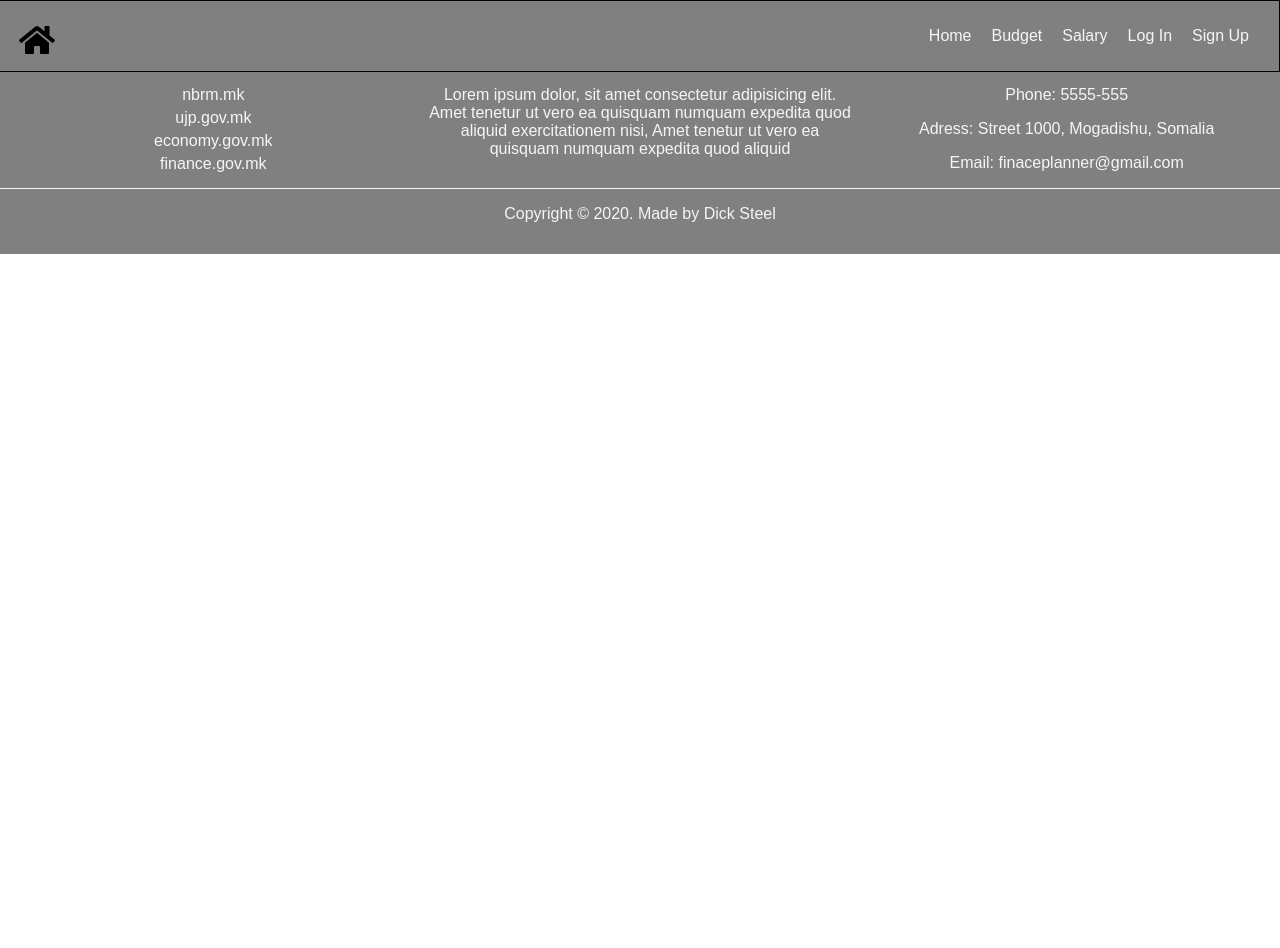
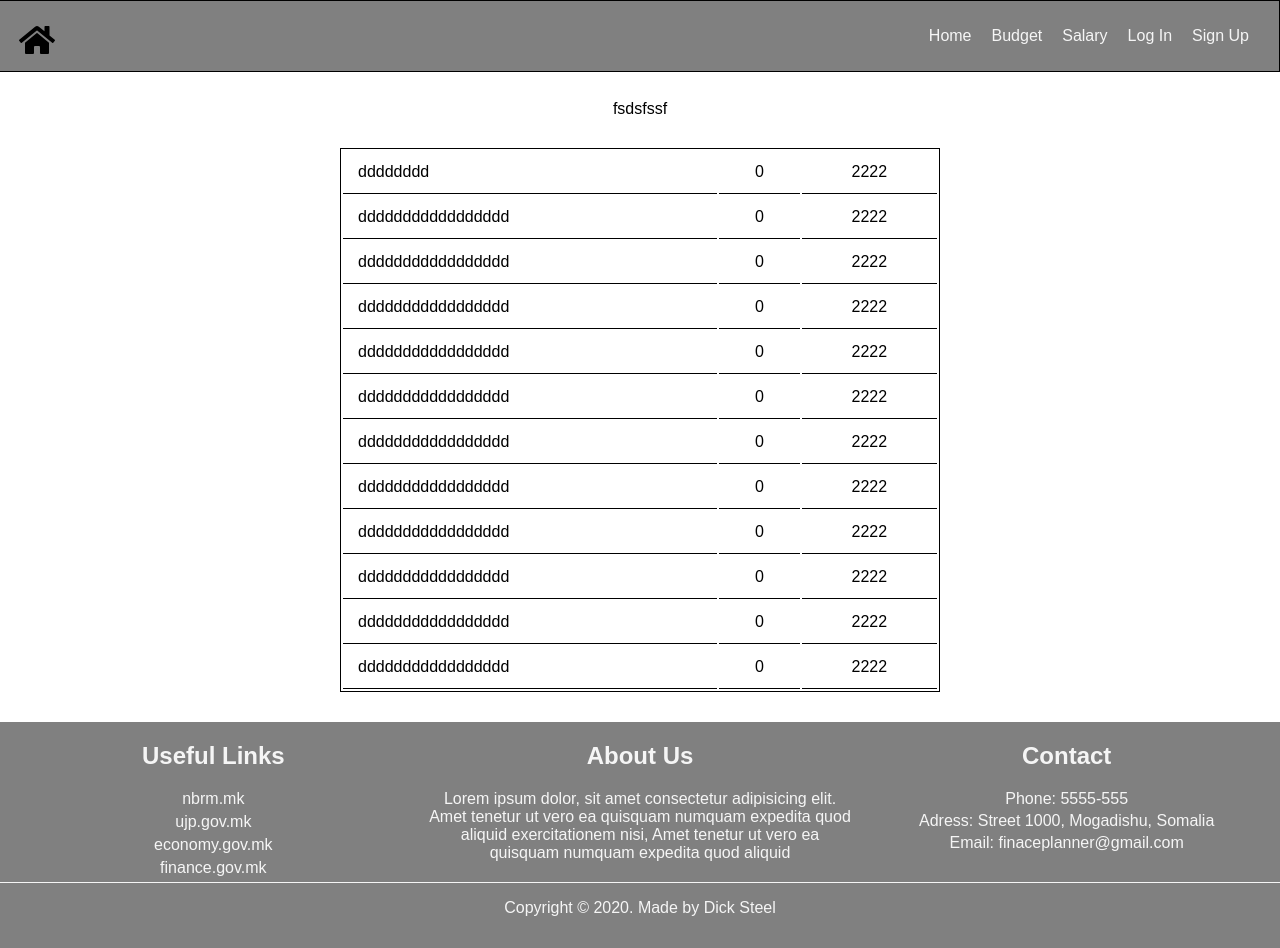
Before and after one commit to dario888/finace-app, a React (Create React App) app in the folder client/: page /salary in a window 1280 px wide. Before the commit the page ends 800 px from the top, so only its background shows below. Built offline with nearby package versions, Linux system fonts and the light colour scheme.

Commit message:
Budgeg 2, TBL

```diff
--- a/client/src/App.css
+++ b/client/src/App.css
@@ -230,14 +230,32 @@ label {
   height: 30px;
   padding: 10px 20px;
   margin-bottom: 1rem;
-  display: flex;
-  justify-content: space-between;
+  display: grid;
+  grid-template-columns: repeat(4, 1fr);
   border: 1px solid black;
   background: cadetblue;
+
+}
+/* .info .divButtons {
+  width:100px;
+}*/
+
+.item p {
+  margin: 4px 0 0 0;
+
+
 }
 
-.editBtn{
+.editBtn, .deleteBtn{
   height: 25px;
+  background: transparent;
+  border: none;
+  cursor: pointer;
+  color: green;
+}
+
+.deleteBtn{
+  color: red;
 }
 
 /* ====================================================*/
@@ -283,7 +301,41 @@ label {
   color: #f5f5f5;
   background: blue;
 }
+/* ----------------------------------------Salary--------------------------------------------------- */
+.containerSalary{
+  height: 100%;
+  padding-top: 100px;
+  display: flex;
+  flex-direction: column;
+  justify-content: center;
+  align-items: center;
 
+}
+
+.inputSlalary{
+  margin-bottom: 30px;
+}
+.tblSalary{
+  border: 1px solid;
+  width: 600px;
+
+  margin-bottom: 30px;
+  text-align: center;
+}
+
+.tblSalary td {
+  border-bottom: 1px solid;
+  padding: 12px 15px;
+
+
+}
+
+
+
+
+
+/* ----------------------------------------FOOTER--------------------------------------------------- */
+/* ----------------------------------------FOOTER--------------------------------------------------- */
 /* ----------------------------------------FOOTER--------------------------------------------------- */
 .footer {
   background: gray;
@@ -405,3 +457,8 @@ label {
     transform: translateY(0);
   }
 }
+/* Overrding Utilis */
+.height100 {
+  height: 100%;
+  margin-bottom: 35px;
+}
--- a/client/src/components/budget-salary/Budget.tsx
+++ b/client/src/components/budget-salary/Budget.tsx
@@ -19,6 +19,8 @@ const Budget = () => {
     const [expensesName, setExpensesName] = useState('')
     const [amount, setAmount] = useState('')
     const [sum, setSum] = useState(0)
+    const [edit, setEdit] = useState(false)
+    const [id, setId] = useState('')
 
     useEffect(() => {
         setSum(expenses.reduce((acc, cv) => acc + parseInt(cv.amount), 0))
@@ -27,7 +29,7 @@ const Budget = () => {
     }, [expenses])
 
     // console.log(expenses )
-    // console.log(sum )
+    // console.log(id )
 
 
     const setBudgetHendler = (e: ChangeEvent<HTMLInputElement>) => setBudget(e.target.value)
@@ -44,36 +46,57 @@ const Budget = () => {
 
     const submitExpenses = (e: FormEvent<HTMLFormElement>) => {
         e.preventDefault()
+
+        if(edit){
+            let editExpense = expenses.map((expense) => id === expense.id
+            ? {...expense, expensesName, amount} : expense )
+
+            setEdit(false)
+            setExpensesName('')
+            setAmount('')
+
+            return setExpenses(editExpense)
+
+        }
+
         setExpenses([...expenses, {id: v4(), expensesName, amount}])
 
         setExpensesName('')
         setAmount('')
     }
 
-    const deleteHendler = (ID: string) => {
-        let expencesFilter = expenses.filter(expence => expence.id !== ID)
+    const deleteHendler = (Id: string) => {
+        let expencesFilter = expenses.filter(expence => expence.id !== Id)
         setExpenses( expencesFilter );
 
     }
 
-    const editHendler = (ID: string) => {
-        let expense = expenses.find(item => item.id === ID);
+    const editHendler = (Id: string) => {
+        let expense = expenses.find(item => item.id === Id);
         let {expensesName, amount} = expense as ExpenseOBJ;
         setExpensesName(expensesName);
         setAmount(amount);
-        // setEdit(true);
-        // setId(ID);
+        setEdit(true);
+        setId(Id);
+    }
+
+    const editCancle = () => {
+        setEdit(false);
+        setExpensesName('')
+        setAmount('')
+
     }
 
     const clearItems = () => setExpenses([]);
 
 
 
+    let height100 = expenses.length >= 3 && 'height100'
 
 
     return (
 
-        <div className="budgetContainer">
+        <div className={`budgetContainer ${height100}`}>
             <div className="leftSide">
                 <form className="budgetForm" onSubmit={submitBudget}>
                     <h3>Budget</h3>
@@ -89,15 +112,18 @@ const Budget = () => {
                     <h3>Expenses</h3>
                     <div className="formGroup">
                         <input type="text" value={expensesName} onChange={setExpensesHendler}
-                        className="inputForms" id="expInp" required/>
+                        className="inputForms" id="expInp" maxLength={13} required/>
                     </div>
                     <h3>Amount</h3>
                     <div className="formGroup">
                         <input type="number" value={amount} onChange={setAmountHendler}
                         className="inputForms" id="amtInp" required/>
                     </div>
+                    <button type="button" onClick={editCancle} className="btnForm " id="expenseSubmit">
+                        Cancel
+                    </button>
                     <button type="submit"  className="btnForm " id="expenseSubmit">
-                        Add Expenses
+                    Add Expenses
                     </button>
                 </form>
             </div>
--- a/client/src/components/budget-salary/BudgetListItem.tsx
+++ b/client/src/components/budget-salary/BudgetListItem.tsx
@@ -6,8 +6,8 @@ import {ExpenseOBJ} from './Budget'
 type Budget = {
     key: string,
     expenseO: ExpenseOBJ,
-    deleteHendler: (ID: string) => void,
-    editHendler: (ID: string) => void,
+    deleteHendler: (Id: string) => void,
+    editHendler: (Id: string) => void,
 
 }
 
@@ -15,18 +15,15 @@ const BudgetListItem:FC<Budget>= ({expenseO, deleteHendler, editHendler}) => {
     const {expensesName, amount, id} = expenseO
     return (
         <li className="item">
-        <div className="info">
-            <span className="expense">{expensesName}</span>
-            <span className="amount">{amount}</span>
-        </div>
-        <div>
-            {/* <button className="editBtn" aria-label="edit buton" onClick={()=>editHendler(id)}>
-            </button> */}
-            <span><i className="fas fa-home"></i></span>
-            {/* <button className="deleteBtn" aria-label="delete buton" onClick={()=>deleteHendler(id)}>
+            <p className="expenseSpan">{expensesName}</p>
+            <p className="amountSpan">{amount}</p>
 
-            </button> */}
-        </div>
+            <button className="editBtn"  onClick={()=>editHendler(id)}>
+                <span><i className="far fa-edit"></i></span>
+            </button>
+            <button className="deleteBtn"  onClick={()=>deleteHendler(id)}>
+            <span><i className="fas fa-trash-alt"></i></span>
+            </button>
         </li>
     )
 }
--- a/client/src/components/budget-salary/Salary.tsx
+++ b/client/src/components/budget-salary/Salary.tsx
@@ -2,8 +2,74 @@ import React from 'react'
 
 const Salary = () => {
     return (
-        <div>
-            555555
+        <div className="containerSalary">
+            <div className="inputSlalary">
+                fsdsfssf
+            </div>
+            <table className="tblSalary">
+                <tbody>
+                <tr>
+                    <td align="left">dddddddd</td>
+                    <td>0</td>
+                    <td>2222</td>
+                </tr>
+                <tr>
+                    <td align="left">ddddddddddddddddd</td>
+                    <td>0</td>
+                    <td>2222</td>
+                </tr>
+                <tr>
+                    <td align="left">ddddddddddddddddd</td>
+                    <td>0</td>
+                    <td>2222</td>
+                </tr>
+                <tr>
+                    <td align="left">ddddddddddddddddd</td>
+                    <td>0</td>
+                    <td>2222</td>
+                </tr>
+                <tr>
+                    <td align="left">ddddddddddddddddd</td>
+                    <td>0</td>
+                    <td>2222</td>
+                </tr>
+                <tr>
+                    <td align="left">ddddddddddddddddd</td>
+                    <td>0</td>
+                    <td>2222</td>
+                </tr>
+                <tr>
+                    <td align="left">ddddddddddddddddd</td>
+                    <td>0</td>
+                    <td>2222</td>
+                </tr>
+                <tr>
+                    <td align="left">ddddddddddddddddd</td>
+                    <td>0</td>
+                    <td>2222</td>
+                </tr>
+                <tr>
+                    <td align="left">ddddddddddddddddd</td>
+                    <td>0</td>
+                    <td>2222</td>
+                </tr>
+                <tr>
+                    <td align="left">ddddddddddddddddd</td>
+                    <td>0</td>
+                    <td>2222</td>
+                </tr>
+                <tr>
+                    <td align="left">ddddddddddddddddd</td>
+                    <td>0</td>
+                    <td>2222</td>
+                </tr>
+                <tr>
+                    <td align="left">ddddddddddddddddd</td>
+                    <td>0</td>
+                    <td>2222</td>
+                </tr>
+                </tbody>
+            </table>
         </div>
     )
 }
```
